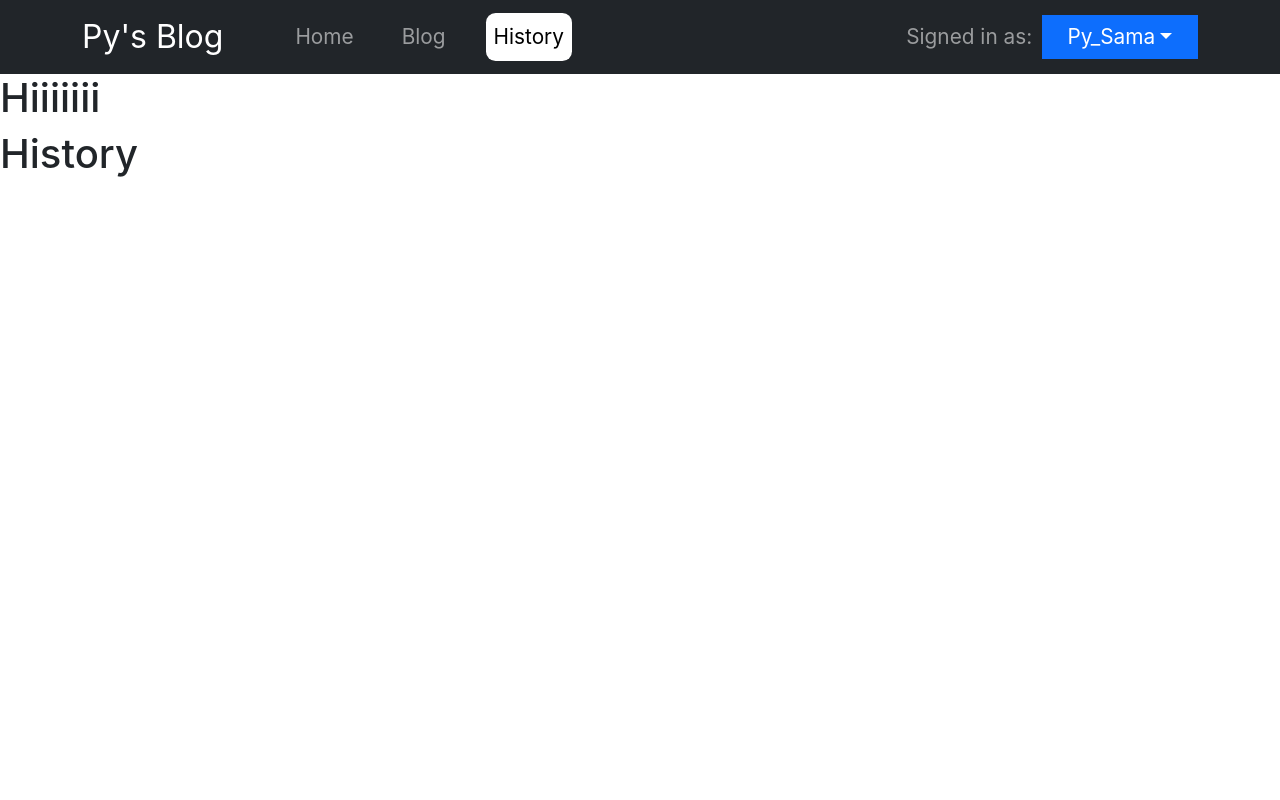
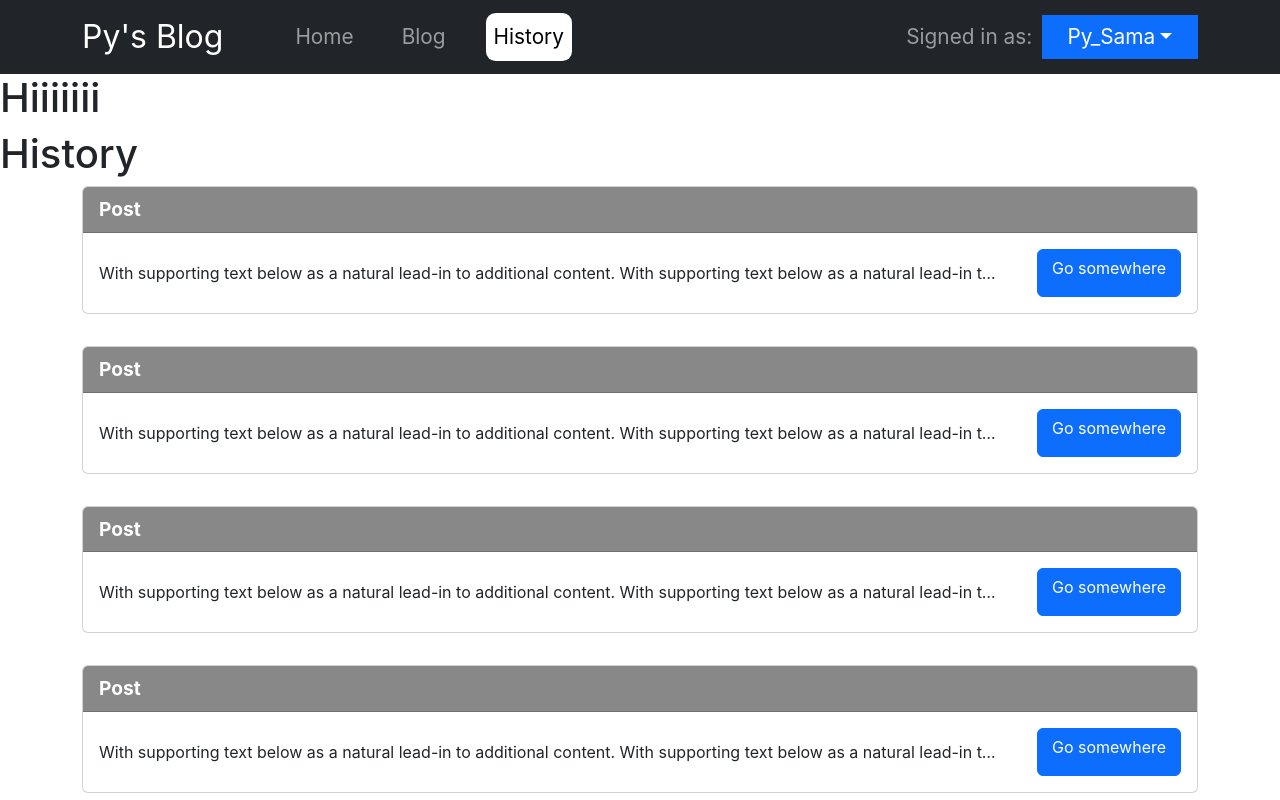
Before and after one commit to rashadmin/py_blog, a React (Create React App) app: page /history in a window 1280 px wide. Shown: the top 800 px of the page. Built offline with nearby package versions, Linux system fonts and the light colour scheme.

Commit message:
added history card

```diff
--- /dev/null
+++ b/src/components/HistoryCard.js
@@ -0,0 +1,21 @@
+import Button from 'react-bootstrap/Button';
+import Card from 'react-bootstrap/Card';
+import {NavLink} from 'react-router-dom';
+function HistoryCard() {
+  return (
+    <Card bg="tertiary" className='history_card'>
+      <Card.Header>Post</Card.Header>
+      <Card.Body>
+        <Card.Text>
+          With supporting text below as a natural lead-in to additional content.
+          With supporting text below as a natural lead-in to additional content.
+          With supporting text below as a natural lead-in to additional content.
+          With supporting text below as a natural lead-in to additional content.
+        </Card.Text>
+        <Button as={NavLink} to="/Blog" className="fixed justify-content-end" variant="primary">Go somewhere</Button>
+      </Card.Body>
+    </Card>
+  );
+}
+
+export default HistoryCard;
--- a/src/index.css
+++ b/src/index.css
@@ -49,10 +49,58 @@ code {
   border-radius: 0.5rem;
 }
 
+.history_card .card-body{
+  flex-direction: row;
+    display: flex;
+    justify-content: space-between;
+    height: 5rem;
+    min-width: 5rem;
+    white-space: nowrap;
+  }
+
+  .history_card .card-text{
+    margin: auto 0rem;
+    overflow: hidden;
+    text-overflow: ellipsis;
+}
+
+.history_card .card-header{
+    background-color: #888;
+    color: #fff;
+    font-size: 1.2rem;
+    font-weight: bolder;
+}
+
+
+
+.history_card{
+  margin-bottom: 2rem;
+}
+
+.history_card .fixed{
+  min-width: 9rem;
+  max-height: 3rem;
+  margin-left: 2rem;
+}
+
 @media only screen and (max-width: 768px){
   #navbarScrollingDropdown{
   margin: 0.5rem ;
  }
  .dropdown-menu.show {
   width:100%;}
+  .nav-link{
+    padding: 0.5rem 1rem;
+  }
+
+  .history_card .card-body{
+    margin-bottom: 0;
+  }
+
+  .history_card .fixed{
+    /* min-height: 4rem; */
+    margin: auto 1rem;
+  }
+
+
 }
--- a/src/pages/history.js
+++ b/src/pages/history.js
@@ -1,10 +1,18 @@
 import React from 'react'
 import Body from '../components/Body'
-
+import HistoryCard from '../components/HistoryCard'
+import  Container  from 'react-bootstrap/Container'
 export default function History() {
   return (
     <Body>
        <h1>History</h1>
+       <Container>
+        <HistoryCard/>
+        <HistoryCard/>
+        <HistoryCard/>
+        <HistoryCard/>
+        <HistoryCard/>
+       </Container>
       </Body>
   )
 }
```
